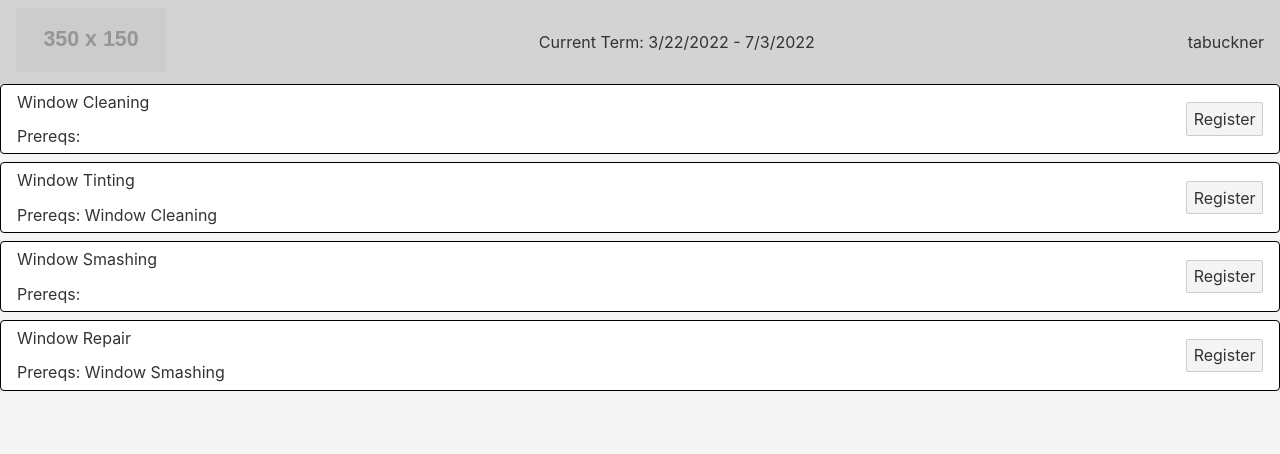
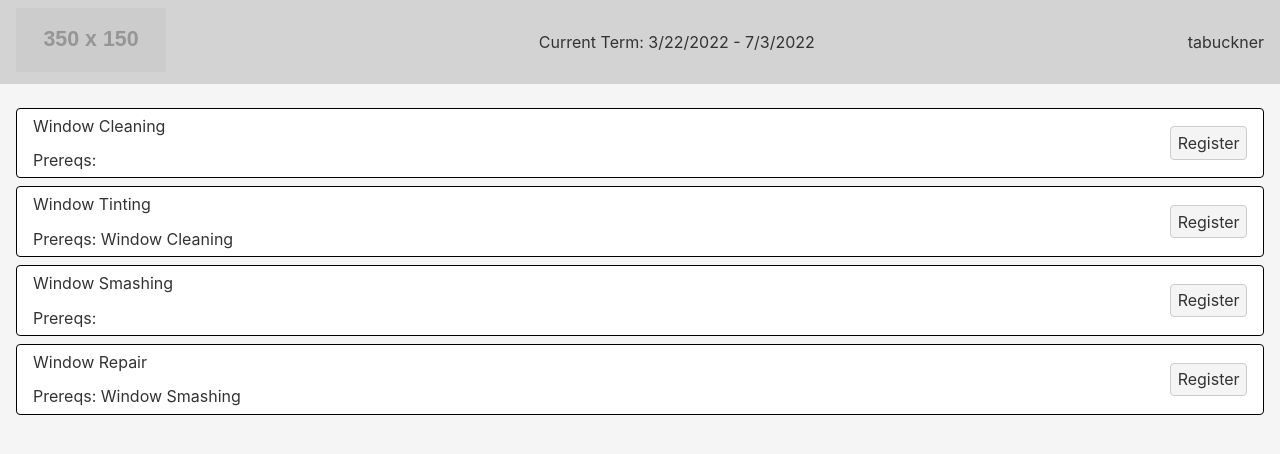
Before and after one commit to tabuckner/spa-courses, a Svelte app in the folder svelte-courses/: page / in a window 1280 px wide. Shown: the top 454 px of the page. Built offline with nearby package versions, Linux system fonts and the light colour scheme.

Commit message:
(svelte): Few style tweaks.

```diff
--- a/svelte-courses/public/global.css
+++ b/svelte-courses/public/global.css
@@ -37,7 +37,7 @@ input, button, select, textarea {
 	margin: 0 0 0.5em 0;
 	box-sizing: border-box;
 	border: 1px solid #ccc;
-	border-radius: 2px;
+	border-radius: 4px;
 }
 
 input:disabled {
--- a/svelte-courses/src/core/components/CourseList.svelte
+++ b/svelte-courses/src/core/components/CourseList.svelte
@@ -3,7 +3,7 @@
 
   import courses from "../services/courses.service";
   import { currentTermsCourses } from "../state/core.store";
-import CourseListItem from "./CourseListItem.svelte";
+  import CourseListItem from "./CourseListItem.svelte";
 
   onMount(async () => {
     await courses.getCurrentTermsCourses();
@@ -13,9 +13,15 @@ import CourseListItem from "./CourseListItem.svelte";
 <div class="course-list">
   {#if $currentTermsCourses}
     {#each $currentTermsCourses as course (course.id)}
-      <CourseListItem {course}></CourseListItem>
+      <CourseListItem {course} />
     {/each}
   {:else}
     <p>No currently offered courses.</p>
   {/if}
 </div>
+
+<style lang="scss">
+  .course-list {
+    padding: 24px 16px;
+  }
+</style>
--- a/svelte-courses/src/core/components/CourseListItem.svelte
+++ b/svelte-courses/src/core/components/CourseListItem.svelte
@@ -30,6 +30,12 @@ import type { CourseModel } from "../models/course.model";
     background-color: white;
     display: flex;
     align-items: center;
+    transition: all .2s ease-in-out;
+
+
+    &:hover {
+      box-shadow: 1px 2px 3px rgba(0,0,0,0.33);
+    }
 
     &__name {
       margin-bottom: 16px;
@@ -39,7 +45,10 @@ import type { CourseModel } from "../models/course.model";
       flex-grow: 2;
     }
 
-    &__prerequisites {
+    &__actions {
+      button {
+        cursor: pointer;
+      }
     }
   }
 </style>
```
